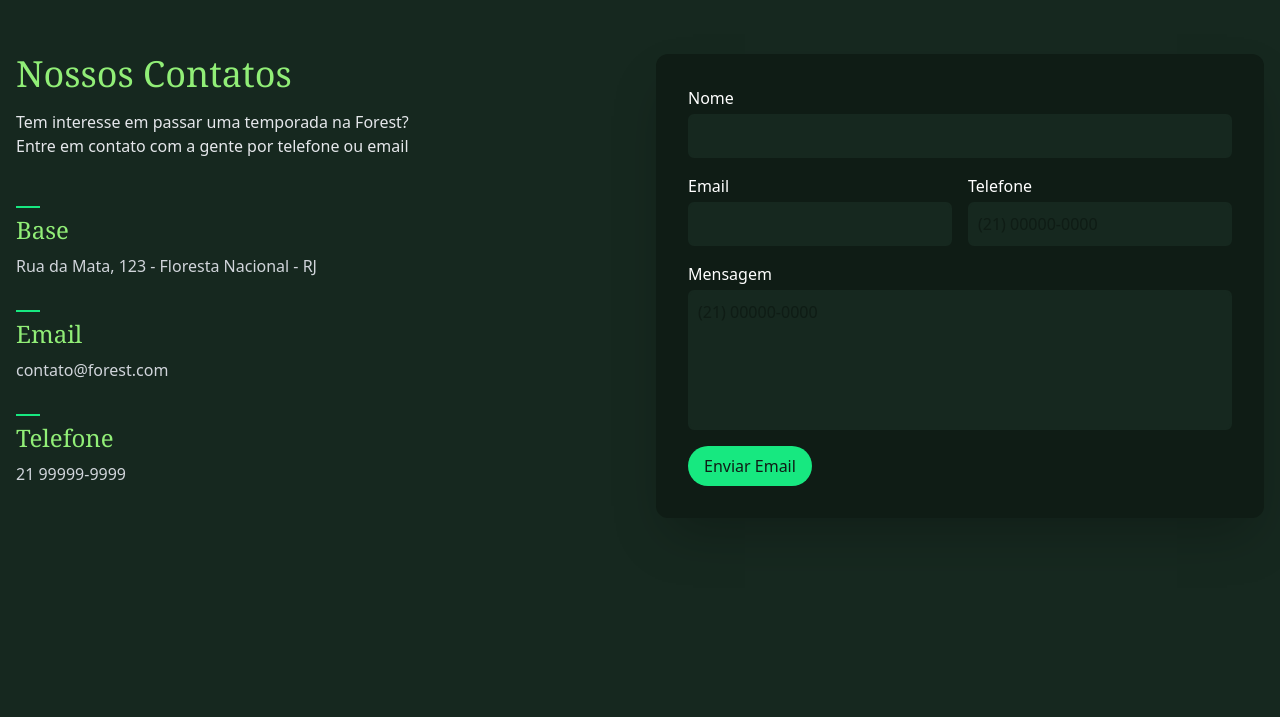
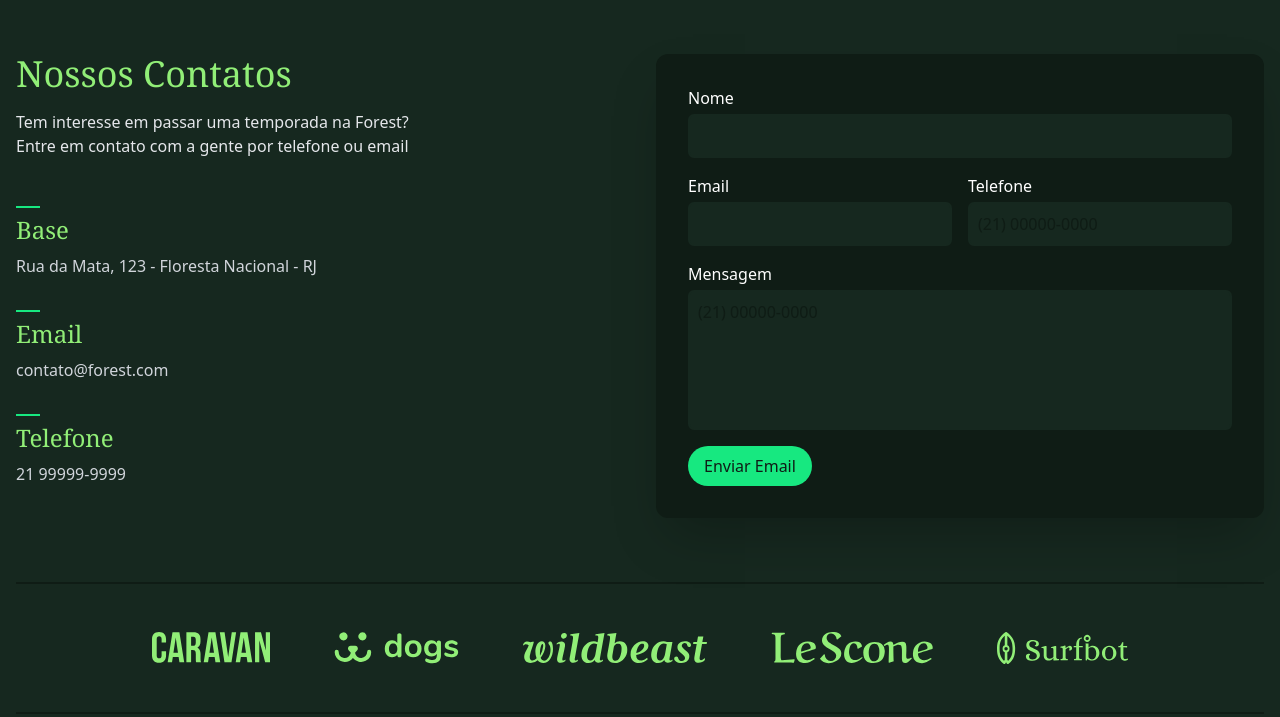
Before and after one commit to rodrigothirteen13/forest, a website: page src/index.html in a window 1280 px wide. Shown: the part 3550-4267 px from the top of the page. Drawn offline with Linux system fonts and the light colour scheme.

Commit message:
parceiros

```diff
--- a/src/index.html
+++ b/src/index.html
@@ -250,6 +250,16 @@
     </form>
   </section>
 
+  <!-- Parceiros -->
+  <section id="parceiros" class="container mb-12 sm:mb-16">
+    <ul class="flex flex-col items-center py-4 max-sm:divide-y-2 divide-verde-900 *:p-4 sm:flex-row sm:justify-center sm:gap-8 sm:border-b-2 sm:border-t-2 sm:border-verde-900 sm:py-8 *:*:max-h-8">
+      <li><img src="./img/parceiros/caravan.svg" alt="Caravan"></li>
+      <li><img src="./img/parceiros/dogs.svg" alt="Dogs"></li>
+      <li><img src="./img/parceiros/wildbeast.svg" alt="Wildbeast"></li>
+      <li><img src="./img/parceiros/lescone.svg" alt="Lescone"></li>
+      <li><img src="./img/parceiros/surfbot.svg" alt="Surfbot"></li>
+    </ul>
+  </section>
 </body>
 
 </html>
```
Also changed, not shown: src/output.css.
